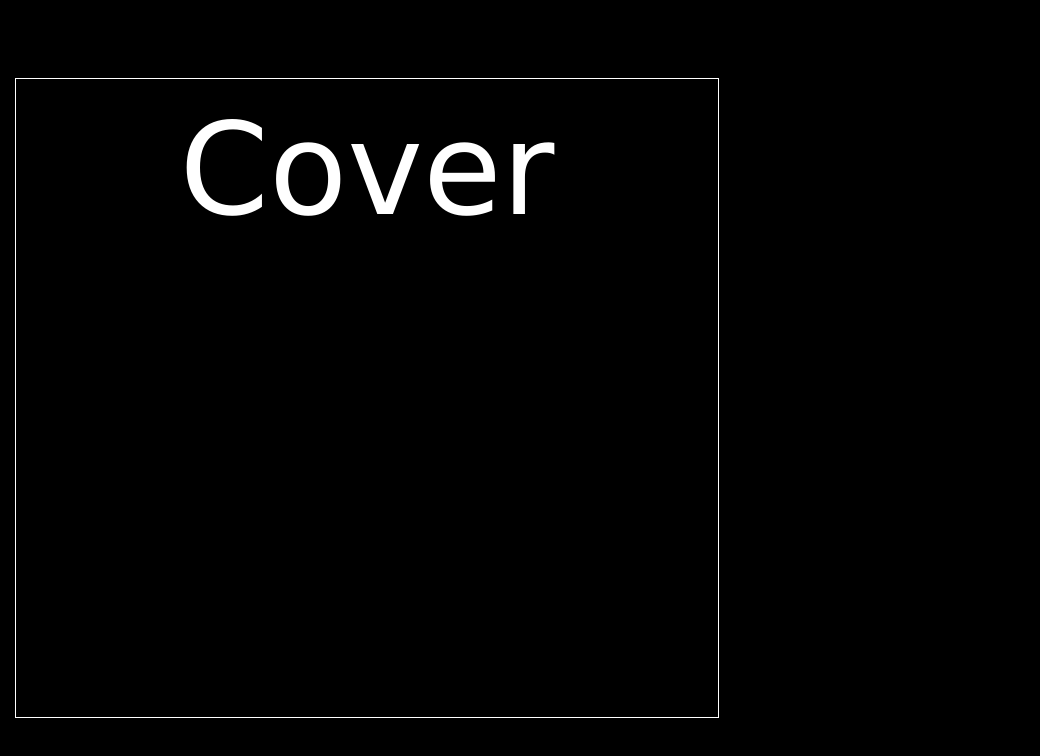
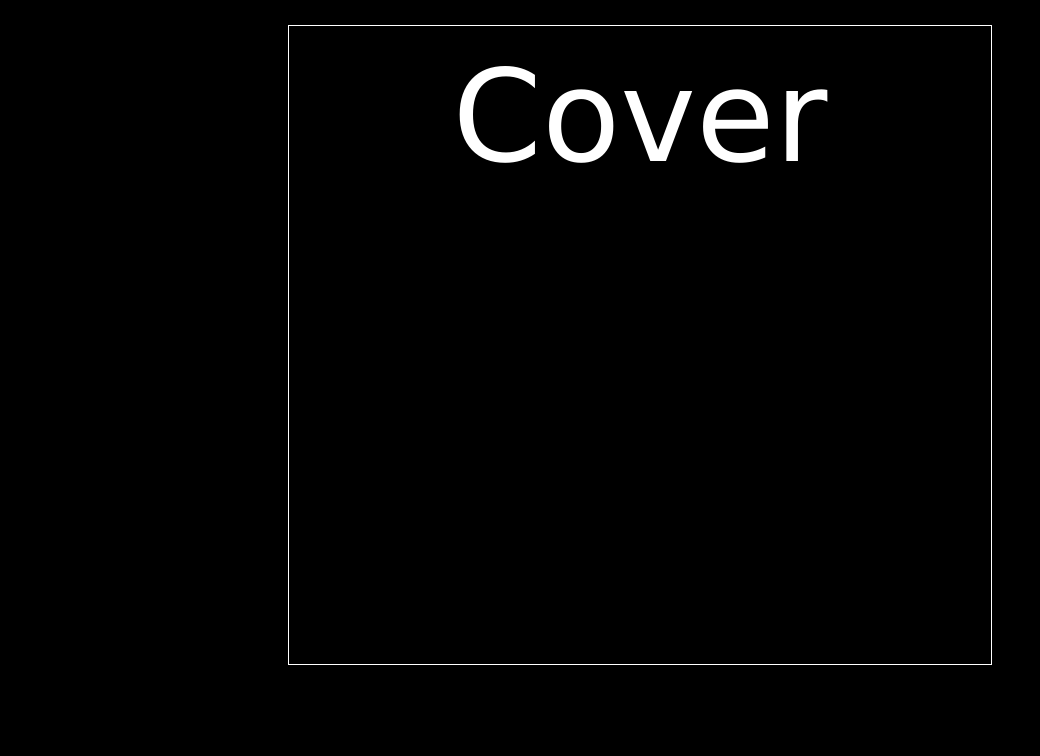
Before and after one commit to nguyendthinh/nnekaEP, a React (Create React App) app: page / in a window 1280 px wide. Shown: the top 756 px of the page, without its empty margins (0-1040 px from the left). Built offline with nearby package versions, Linux system fonts and the light colour scheme.

Commit message:
revert back to old layout

```diff
--- a/src/App.css
+++ b/src/App.css
@@ -1,8 +1,6 @@
-body, html {
+html {
   height: 100%;
   background-color: black;
-  width: 100%;
-  text-align: center;
 }
 
 .App {
@@ -10,15 +8,6 @@ body, html {
   font-family: Verdana;
   background-color: black;
   height: 100%;
-  width: 100%;
-  display: flex;
-  flex-direction: row;
-  justify-content: space-between;
-  align-items: center;
-  position: absolute;
-  top: 50%;
-  left: 50%;
-  transform: translate(-50%, -50%);
 }
 
 @media (min-width: 768px) {
@@ -55,7 +44,6 @@ body, html {
   color: white;
   font-size: 10vw;
   border: 1px solid white;
-  margin-left: 30px;
 }
 .Disk {
   color: black;
@@ -73,7 +61,6 @@ body, html {
   #diskControls {
     font-size: .75em;
   }
-
 }
 
 .Nav {
@@ -134,19 +121,19 @@ body, html {
 
 @keyframes slideDown {
 	0% {
-		transform: translateX(-100%);
+		transform: translateY(-100%);
 	}
 	100% {
-		transform: translateX(0%);
+		transform: translateY(0%);
 	}
 }
 
 @-webkit-keyframes slideDown {
   0% {
-		transform: translateX(-100%);
+		transform: translateY(-100%);
 	}
 	100% {
-		transform: translateX(0%);
+		transform: translateY(0%);
 	}
 }
 
@@ -172,7 +159,6 @@ body, html {
 
 #flip-container {
   perspective: 1000px;
-
 }
 #flip-container.hover #flipper {
   transform: rotateY(180deg);
@@ -211,13 +197,12 @@ body, html {
 .Disk {
   position: relative;
   display: inline-block;
-  /*width: 85%;*/
+  width: 85%;
   padding: 4em 0px;
   border-radius: 50%;
   background-color: transparent;
   border: none;
   text-align: center;
-  /*margin: 0 auto;*/
 }
 
 #spinDiv {
@@ -233,7 +218,7 @@ body, html {
 
 @media (min-width: 768px) {
   .Disk {
-    /*width: 52%;*/
+    width: 52%;
     padding: 2.5em 0px;
   }
 }
```
